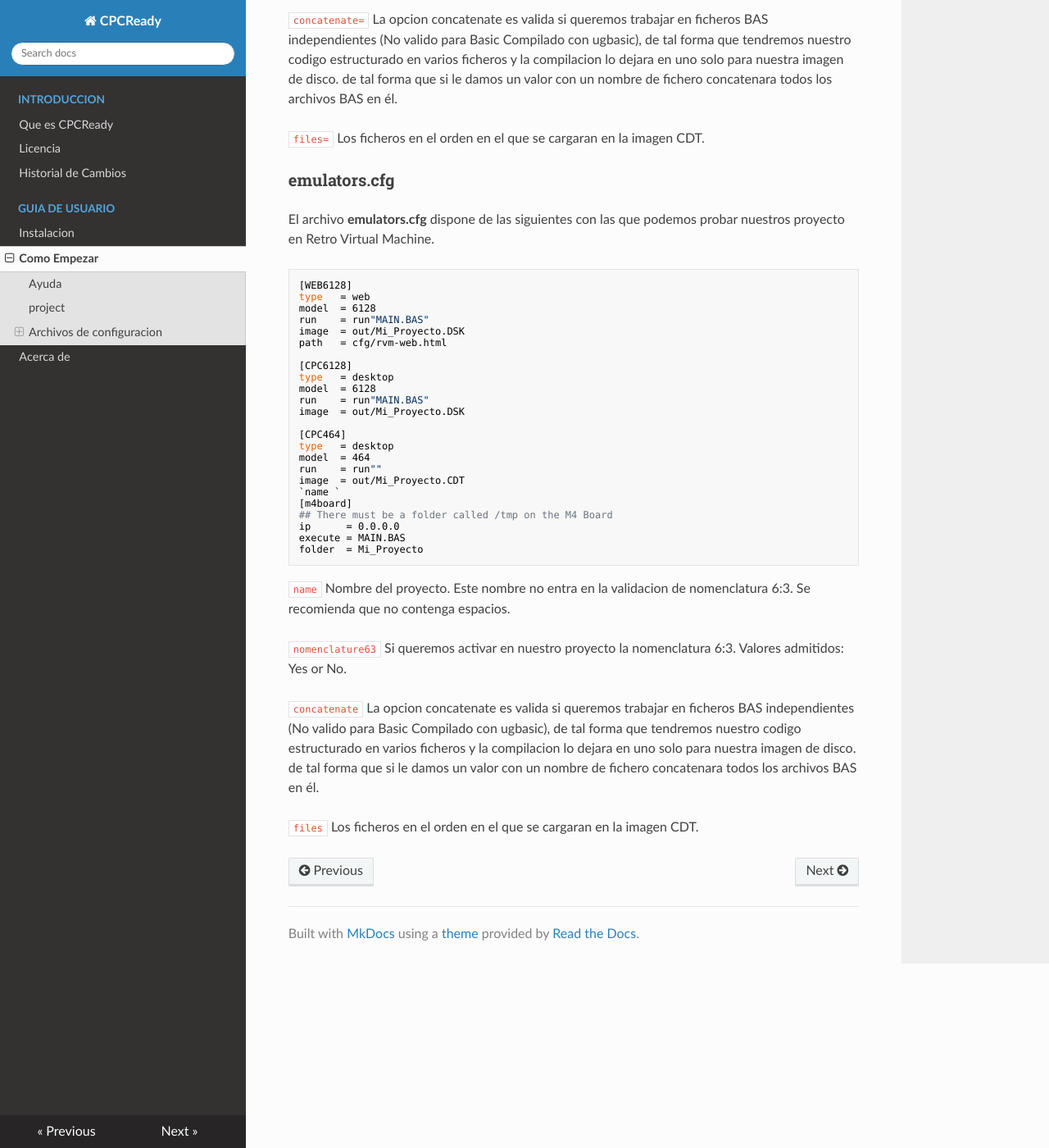
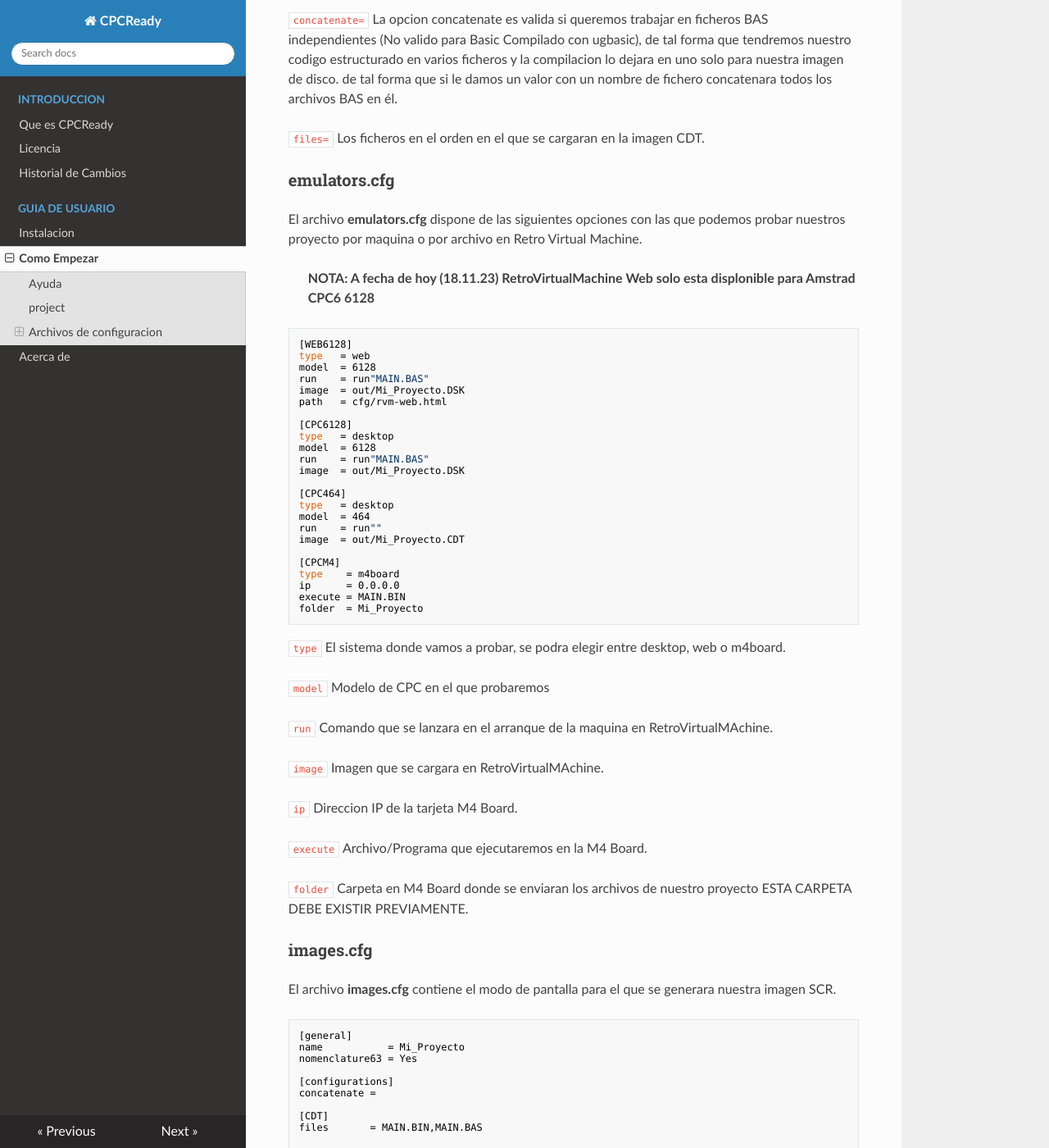
Before and after one commit to CPCReady/doc, an MkDocs documentation site: the page built from docs/users-guide.md, in a window 1280 px wide and 1400 px high, scrolled down 2552 px. Shown: the whole window at 82% size. Built offline with MkDocs 1.6.1, drawn with Linux system fonts in a browser that asks for light colours; nearby versions of some CDN libraries; some of the changed text lies outside the part shown.

Commit message:
add commands

````diff
--- a/docs/users-guide.md
+++ b/docs/users-guide.md
@@ -137,7 +137,12 @@ Los ficheros en el orden en el que se cargaran en la imagen CDT.
 
 ### emulators.cfg
 
-El archivo **emulators.cfg** dispone de las siguientes con las que podemos probar nuestros proyecto en Retro Virtual Machine.
+El archivo **emulators.cfg** dispone de las siguientes opciones con las que podemos probar nuestros proyecto por maquina o por archivo en Retro Virtual Machine.
+
+> **NOTA:
+A fecha de hoy (18.11.23) RetroVirtualMachine Web solo esta displonible para Amstrad CPC6 6128**
+>
+
 
 ```sh
 [WEB6128]
@@ -158,22 +163,60 @@ type   = desktop
 model  = 464
 run    = run""
 image  = out/Mi_Proyecto.CDT
-`name `
-[m4board]
-## There must be a folder called /tmp on the M4 Board
+
+[CPCM4]
+type    = m4board
 ip      = 0.0.0.0
-execute = MAIN.BAS
+execute = MAIN.BIN
 folder  = Mi_Proyecto
 ```
 
-`name `
+`type `
+El sistema donde vamos a probar, se podra elegir entre desktop, web o m4board.
+
+`model `
+Modelo de CPC en el que probaremos
+
+`run `
+Comando que se lanzara en el arranque de la maquina en RetroVirtualMAchine.
+
+`image `
+Imagen que se cargara en RetroVirtualMAchine.
+
+`ip `
+Direccion IP de la tarjeta M4 Board.
+
+`execute `
+Archivo/Programa que ejecutaremos en la M4 Board.
+
+`folder `
+Carpeta en M4 Board donde se enviaran los archivos de nuestro proyecto ESTA CARPETA DEBE EXISTIR PREVIAMENTE.
+
+### images.cfg
+
+El archivo **images.cfg** contiene el modo de pantalla para el que se generara nuestra imagen SCR.
+
+```sh
+[general]
+name           = Mi_Proyecto
+nomenclature63 = Yes
+
+[configurations]
+concatenate =
+
+[CDT]
+files       = MAIN.BIN,MAIN.BAS
+
+```
+
+`name=`
 Nombre del proyecto. Este nombre no entra en la validacion de nomenclatura 6:3. Se recomienda que no contenga espacios.
 
-`nomenclature63 `
+`nomenclature63=`
 Si queremos activar en nuestro proyecto la nomenclatura 6:3. Valores admitidos: Yes or No.
 
-`concatenate `
+`concatenate=`
 La opcion concatenate es valida si queremos trabajar en ficheros BAS independientes (No valido para Basic Compilado con ugbasic), de tal forma que tendremos nuestro codigo estructurado en varios ficheros y la compilacion lo dejara en uno solo para nuestra imagen de disco. de tal forma que si le damos un valor con un nombre de fichero concatenara todos los archivos BAS en él.
 
-`files `
+`files=`
 Los ficheros en el orden en el que se cargaran en la imagen CDT.
````
